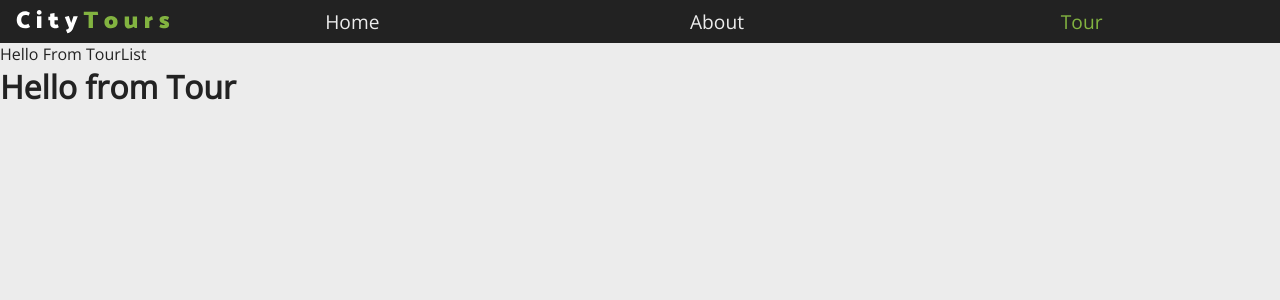
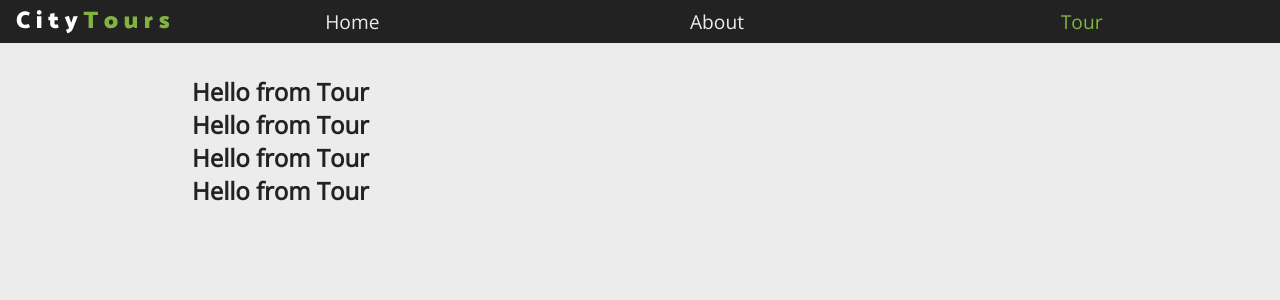
Before and after one commit to indam94/CityTour_React, a React (Create React App) app: page / in a window 1280 px wide. Shown: the top 300 px of the page. Built offline with nearby package versions, Linux system fonts and the light colour scheme.

Commit message:
TourList Component

```diff
--- a/src/components/Tour/Tour.js
+++ b/src/components/Tour/Tour.js
@@ -1,4 +1,5 @@
 import React, { Component } from 'react'
+import './Tour.scss'
 
 export default class Tour extends Component {
     render() {
--- a/src/components/TourList/TourList.scss
+++ b/src/components/TourList/TourList.scss
@@ -0,0 +1,6 @@
+.tourlist{
+    width: 70vw;
+    max-width: 1170px;
+    margin: 0 auto;
+    padding: 2rem 0;
+}
--- a/src/components/TourList/index.js
+++ b/src/components/TourList/index.js
@@ -1,13 +1,34 @@
 import React, { Component } from 'react'
 import Tour from '../Tour';
+import './TourList.scss';
+import {tourData} from '../../tourData';
 
 export default class TourList extends Component {
+    state={
+        tours: tourData
+    };
+
+    removeTourHandler = id =>{
+        console.log(id);
+    };
+
     render() {
+        // console.log(this.state.tours);
+
+        const {tours} = this.state;
+
         return (
-            <div>
-                Hello From TourList
-                <Tour/>
-            </div>
+            <section className = 'tourlist'>
+                {
+                    tours.map(tour => (<Tour
+                                            key={tour.id}
+                                            tour={tour}
+                                            removeTour={this.removeTourHandler}
+                                        >
+
+                                        </Tour>))
+                }
+            </section>
         )
     }
 }
```
